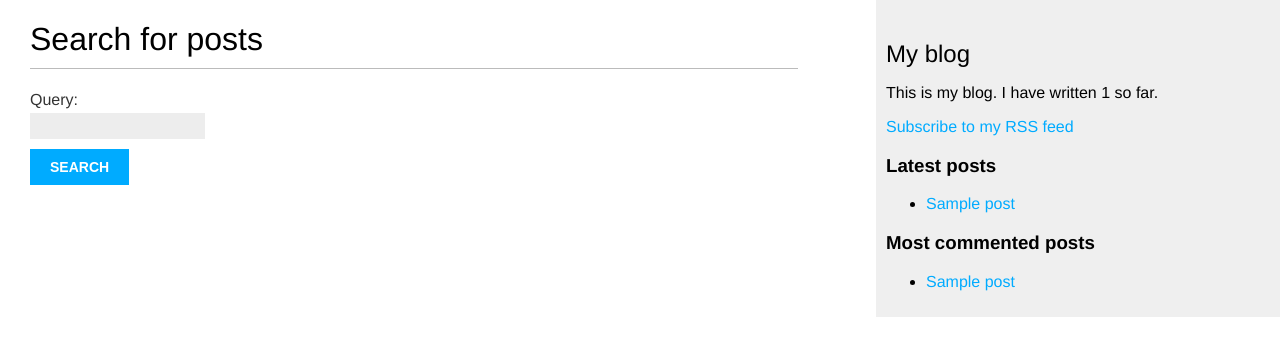
After one commit to sauron136/django-blog, a Django app: page /blog/search/ in a window 1280 px wide. The commit adds this page. Shown: the top 356 px of the page. Run offline with Django 3.2, Linux system fonts and the light colour scheme; tables that the repository leaves empty hold one stand-in row (values such as "Sample post").

Commit message:
feat: search function

```diff
--- a/apps/blogs/forms.py
+++ b/apps/blogs/forms.py
@@ -13,3 +13,6 @@ class CommentForm(forms.ModelForm):
     class Meta:
         model= Comment
         fields = ('name', 'email', 'body')
+
+class SearchForm(forms.Form):
+    query = forms.CharField()
--- a/apps/blogs/templates/blogs/base.html
+++ b/apps/blogs/templates/blogs/base.html
@@ -14,6 +14,7 @@
     <div id="sidebar">
         <h2>My blog</h2>
         <p>This is my blog. I have written {% total_posts %} so far.</p>
+        <p><a href="{% url 'apps/blogs:post_feed' %}">Subscribe to my RSS feed</a></p>
         <h3>Latest posts</h3>
         {% show_latest_posts 3 %}
         <h3>Most commented posts</h3>
--- /dev/null
+++ b/apps/blogs/templates/blogs/post/search.html
@@ -0,0 +1,28 @@
+{% extends "blogs/base.html" %}
+{% load blog_tags %}
+
+{% block title %}Search{% endblock %}
+
+{% block content %}
+  {% if query %}
+    <h1>Posts containing "{{ query }}"</h1>
+    <h3>
+      {% with results.count as total_results %}
+          Found {{ total_results }} result{{ total_results|pluralize }}
+      {% endwith %}
+    </h3>
+    {% for post in results %}
+        <h4><a href="{{ post.get_absolute_url }}">{{ post.title }}</a></h4>
+        {{ post.body|markdown|truncatewords_html:5 }}
+    {% empty %}
+      <p>There are no results for your query.</p>
+    {% endfor %}
+    <p><a href="{% url 'apps/blogs:post_search' %}">Search again</a></p>
+  {% else %}
+    <h1>Search for posts</h1>
+    <form method="get">
+      {{ form.as_p }}
+      <input type="submit" value="Search">
+    </form>
+  {% endif %}
+{% endblock %}
--- a/apps/blogs/urls.py
+++ b/apps/blogs/urls.py
@@ -1,5 +1,6 @@
 from django.urls import path
 from apps.blogs.views import *
+from apps.blogs.feeds import LatestPostsFeed
 
 app_name = 'apps/blogs'
 
@@ -10,4 +11,6 @@ path('', post_list, name='post_list'),
 path('<int:year>/<int:month>/<int:day>/<slug:post>/', post_detail, name='post_detail'),
 path('<int:post_id>/share/', post_share, name='post_share'),
 path('tag/<slug:tag_slug>/', post_list, name='post_list_by_tag'),
+path('feed/', LatestPostsFeed(), name='post_feed'),
+path('search/', post_search, name='post_search'),
 ]
--- a/apps/blogs/views.py
+++ b/apps/blogs/views.py
@@ -2,11 +2,15 @@ from django.shortcuts import render, get_object_or_404
 from django.views.generic import ListView
 from django.core.paginator import Paginator, EmptyPage,\
                                   PageNotAnInteger
-from apps.blogs.models import Post
+from apps.blogs.models import Post, Comment
 from django.db.models import Count
-from apps.blogs.forms import EmailPostForm, CommentForm
+from django.contrib.postgres.search import SearchVector, SearchQuery, SearchRank
+from django.contrib.postgres.search import TrigramSimilarity
+from apps.blogs.forms import EmailPostForm, CommentForm, SearchForm
 from django.core.mail import send_mail
 from taggit.models import Tag
+
+
 
 def post_list(request, tag_slug=None):
     object_list = Post.objects.all()
@@ -89,3 +93,21 @@ def post_share(request, post_id):
     else:
         form = EmailPostForm()
     return render(request, 'blogs/post/share.html', {'post':post, 'form':form, 'sent':sent})
+
+
+def post_search(request):
+    form = SearchForm()
+    query = None
+    results = []
+    if 'query' in request.GET:
+        form = SearchForm(request.GET)
+        if form.is_valid():
+            query = form.cleaned_data['query']
+            results = Post.objects.annotate(
+                similarity=TrigramSimilarity('title', query),
+            ).filter(similarity__gt=0.1).order_by('-similarity')
+    return render(request,
+                  'blogs/post/search.html',
+                  {'form': form,
+                   'query': query,
+                   'results': results})
--- a/blog/settings/base.py
+++ b/blog/settings/base.py
@@ -30,7 +30,8 @@ DJANGO_APPS = [
     'django.contrib.messages',
     'django.contrib.staticfiles',
     'django.contrib.sites',
-    'django.contrib.sitemaps'
+    'django.contrib.sitemaps',
+    'django.contrib.postgres',
 ]
 
 SITE_ID = 1
```
Also changed, not shown: apps/blogs/feeds.py (added, +18 -0 lines).
